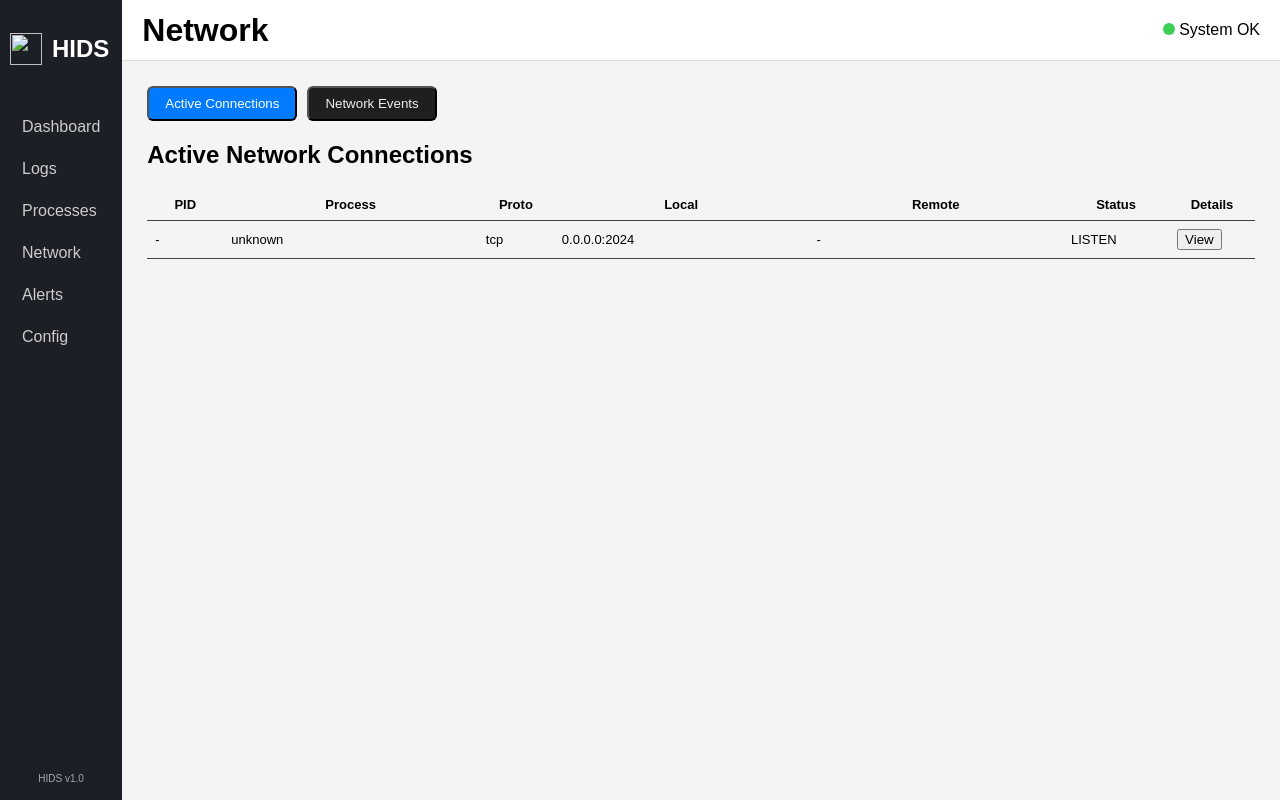
After one commit to AEP20/host-security-monitoring-dashboard-linux, a Flask app: page /network in a window 1280 px wide. The commit adds this page. Run offline with Flask 3, Linux system fonts and the light colour scheme; data that the repository does not hold is empty; parts of the project's set-up code (start-up, migrations or seed data) failed here and were passed over.

Commit message:
feat: network page

```diff
--- a/backend/api/network_api.py
+++ b/backend/api/network_api.py
@@ -0,0 +1,111 @@
+# backend/api/network_api.py
+
+from flask import Blueprint, request
+from backend.api.utils.response_wrapper import success, error
+from backend.models.network_event_model import NetworkEventModel
+from backend.database import SessionLocal
+from backend.logger import logger
+import psutil
+import socket
+
+network_api = Blueprint("network_api", __name__)
+
+
+# ======================================================
+# GET /api/network/events  → tüm network event geçmişi
+# Filtreler:
+#    ?type=NET_NEW_CONNECTION
+#    ?pid=123
+#    ?protocol=tcp
+# ======================================================
+@network_api.get("/events")
+def get_network_events():
+    session = SessionLocal()
+    try:
+        q = session.query(NetworkEventModel)
+
+        # filtreler
+        event_type = request.args.get("type")
+        pid = request.args.get("pid")
+        protocol = request.args.get("protocol")
+
+        if event_type:
+            q = q.filter(NetworkEventModel.event_type == event_type)
+
+        if pid:
+            q = q.filter(NetworkEventModel.pid == int(pid))
+
+        if protocol:
+            q = q.filter(NetworkEventModel.protocol == protocol)
+
+        q = q.order_by(NetworkEventModel.timestamp.desc())
+        rows = [r.to_dict() for r in q.all()]
+
+        return success(data=rows)
+
+    except Exception as e:
+        logger.exception("Failed to fetch network events")
+        return error("Failed to load network events", exception=e)
+    finally:
+        session.close()
+
+
+# ======================================================
+# GET /api/network/events/<id> → tek event
+# ======================================================
+@network_api.get("/events/<int:event_id>")
+def get_network_event_detail(event_id):
+    session = SessionLocal()
+    try:
+        row = session.query(NetworkEventModel).get(event_id)
+        if not row:
+            return error("Network event not found")
+
+        return success(data=row.to_dict())
+
+    except Exception as e:
+        logger.exception("Failed to load network event detail")
+        return error("Failed to load event", exception=e)
+    finally:
+        session.close()
+
+
+# ======================================================
+# GET /api/network/active → aktif network bağlantıları (snapshot)
+# psutil → ESTABLISHED, LISTEN vs.
+# ======================================================
+@network_api.get("/active")
+def active_network_connections():
+    try:
+        conns = psutil.net_connections(kind="inet")
+        results = []
+
+        for c in conns:
+            l_ip = getattr(c.laddr, "ip", None) if c.laddr else None
+            l_port = getattr(c.laddr, "port", None) if c.laddr else None
+            r_ip = getattr(c.raddr, "ip", None) if c.raddr else None
+            r_port = getattr(c.raddr, "port", None) if c.raddr else None
+
+            proto = "tcp" if c.type == socket.SOCK_STREAM else "udp"
+
+            try:
+                pname = psutil.Process(c.pid).name() if c.pid else "unknown"
+            except Exception:
+                pname = "unknown"
+
+            results.append({
+                "pid": c.pid,
+                "process_name": pname,
+                "protocol": proto,
+                "laddr_ip": l_ip,
+                "laddr_port": l_port,
+                "raddr_ip": r_ip,
+                "raddr_port": r_port,
+                "status": c.status,
+            })
+
+        return success(data=results)
+
+    except Exception as e:
+        logger.exception("Failed to fetch active network snapshot")
+        return error("Failed to fetch active connections", exception=e)
--- a/backend/app.py
+++ b/backend/app.py
@@ -3,6 +3,7 @@ from backend.database import init_db
 
 from backend.api.system_api import system_api
 from backend.api.metrics_api import metrics_api
+from backend.api.network_api import network_api
 from backend.api.logs_api import logs_api
 from backend.api.processes_api import process_api as processes_api
 from backend.core.scheduler.scheduler import Scheduler
@@ -25,6 +26,7 @@ def create_app():
     app.register_blueprint(metrics_api, url_prefix="/api/metrics")
     app.register_blueprint(logs_api, url_prefix="/api/logs")
     app.register_blueprint(processes_api, url_prefix="/api/process")
+    app.register_blueprint(network_api, url_prefix="/api/network")
 
     logger.debug("[APP] Blueprints registered")
 
@@ -47,6 +49,10 @@ def create_app():
     def processes_page():
         return render_template("processes.html")
 
+    @app.route("/network")
+    def network_page():
+        return render_template("network.html")
+
     logger.info("[APP] Flask application created successfully")
     return app
 
--- /dev/null
+++ b/frontend/static/css/network.css
@@ -0,0 +1,73 @@
+.tabs {
+    display: flex;
+    gap: 10px;
+    margin-bottom: 20px;
+}
+
+.tab {
+    padding: 8px 16px;
+    background: #1f1f1f;
+    color: #eee;
+    border-radius: 6px;
+    cursor: pointer;
+}
+
+.tab.active {
+    background: #007bff;
+    color: #fff;
+}
+
+.tab-content { display: none; }
+.tab-content.active { display: block; }
+
+/* TABLE */
+
+.table-wrapper {
+    width: 100%;
+    overflow-x: auto;
+}
+
+.table {
+    width: 100%;
+    table-layout: fixed;
+    border-collapse: collapse;
+    font-size: 13px;
+}
+
+.table th, .table td {
+    padding: 8px;
+    border-bottom: 1px solid #444;
+    white-space: nowrap;
+    overflow: hidden;
+    text-overflow: ellipsis;
+}
+
+.table th:nth-child(1) { width: 60px; }
+.table th:nth-child(3) { width: 60px; }
+.table th:nth-child(6) { width: 90px; }
+.table th:nth-child(7) { width: 70px; }
+
+/* MODAL */
+
+.modal {
+    display: none;
+    position: fixed;
+    left: 0; top: 0;
+    width: 100%; height: 100%;
+    background: rgba(0,0,0,0.7);
+}
+
+.modal-content {
+    width: 60%;
+    margin: 8% auto;
+    background: #222;
+    padding: 20px;
+    border-radius: 6px;
+    color: #eee;
+}
+
+#modal-close {
+    float: right;
+    font-size: 22px;
+    cursor: pointer;
+}
--- /dev/null
+++ b/frontend/static/js/network.js
@@ -0,0 +1,106 @@
+document.addEventListener("DOMContentLoaded", () => {
+
+    document.querySelectorAll(".tab").forEach(btn => {
+        btn.onclick = () => {
+            document.querySelectorAll(".tab").forEach(t => t.classList.remove("active"));
+            btn.classList.add("active");
+
+            let tab = btn.dataset.tab;
+            document.querySelectorAll(".tab-content").forEach(c => c.classList.remove("active"));
+            document.querySelector("#tab-" + tab).classList.add("active");
+
+            if (tab === "active") loadActiveConnections();
+            if (tab === "events") loadNetworkEvents();
+        };
+    });
+
+    loadActiveConnections();
+    loadNetworkEvents();
+
+
+    // ----------------------------------------
+    // ACTIVE NETWORK CONNECTIONS
+    // ----------------------------------------
+    function loadActiveConnections() {
+        fetch("/api/network/active")
+            .then(res => res.json())
+            .then(json => {
+                let tbody = document.getElementById("active-network-table");
+                tbody.innerHTML = "";
+
+                (json.data || []).forEach(c => {
+                    let tr = document.createElement("tr");
+
+                    tr.innerHTML = `
+                        <td>${c.pid || "-"}</td>
+                        <td>${c.process_name}</td>
+                        <td>${c.protocol}</td>
+                        <td>${c.laddr_ip}:${c.laddr_port}</td>
+                        <td>${c.raddr_ip ? c.raddr_ip + ":" + c.raddr_port : "-"}</td>
+                        <td>${c.status}</td>
+                        <td><button class="details-active-btn" data-json='${JSON.stringify(c)}'>View</button></td>
+                    `;
+
+                    tbody.appendChild(tr);
+                });
+
+                document.querySelectorAll(".details-active-btn").forEach(btn => {
+                    btn.onclick = () => showModal(JSON.parse(btn.dataset.json));
+                });
+            });
+    }
+
+
+    // ----------------------------------------
+    // NETWORK EVENT HISTORY
+    // ----------------------------------------
+    function loadNetworkEvents() {
+        fetch("/api/network/events")
+            .then(res => res.json())
+            .then(json => {
+                let tbody = document.getElementById("network-event-table");
+                tbody.innerHTML = "";
+
+                (json.data || []).forEach(ev => {
+                    let tr = document.createElement("tr");
+
+                    tr.innerHTML = `
+                        <td>${ev.timestamp}</td>
+                        <td>${ev.event_type}</td>
+                        <td>${ev.pid}</td>
+                        <td>${ev.process_name}</td>
+                        <td><button class="details-btn" data-id="${ev.id}">View</button></td>
+                    `;
+
+                    tbody.appendChild(tr);
+                });
+
+                document.querySelectorAll(".details-btn").forEach(btn => {
+                    btn.onclick = () => loadEventDetail(btn.dataset.id);
+                });
+            });
+    }
+
+
+    // ----------------------------------------
+    // EVENT DETAIL MODAL
+    // ----------------------------------------
+    function loadEventDetail(id) {
+        fetch(`/api/network/events/${id}`)
+            .then(res => res.json())
+            .then(json => showModal(json.data));
+    }
+
+
+    function showModal(obj) {
+        document.getElementById("modal-body").innerText =
+            JSON.stringify(obj, null, 4);
+
+        document.getElementById("network-modal").style.display = "block";
+    }
+
+    document.getElementById("modal-close").onclick = () => {
+        document.getElementById("network-modal").style.display = "none";
+    };
+
+});
--- a/frontend/templates/layout.html
+++ b/frontend/templates/layout.html
@@ -33,8 +33,8 @@
             <a href="/processes" class="nav-item {% if active == 'processes' %}active{% endif %}">
                 Processes
             </a>
-            <a href="/ports" class="nav-item {% if active == 'ports' %}active{% endif %}">
-                Ports
+            <a href="/Network" class="nav-item {% if active == 'network' %}active{% endif %}">
+                Network
             </a>
             <a href="/alerts" class="nav-item {% if active == 'alerts' %}active{% endif %}">
                 Alerts
--- /dev/null
+++ b/frontend/templates/network.html
@@ -0,0 +1,76 @@
+{% extends "layout.html" %}
+
+{% block page_title %}
+Network
+{% endblock %}
+
+{% block extra_styles %}
+<link rel="stylesheet" href="{{ url_for('static', filename='css/network.css') }}">
+{% endblock %}
+
+{% block content %}
+
+<div class="network-container">
+
+    <div class="tabs">
+        <button class="tab active" data-tab="active">Active Connections</button>
+        <button class="tab" data-tab="events">Network Events</button>
+    </div>
+
+    <!-- ACTIVE CONNECTIONS -->
+    <div id="tab-active" class="tab-content active">
+        <h2>Active Network Connections</h2>
+
+        <div class="table-wrapper">
+            <table class="table">
+                <thead>
+                    <tr>
+                        <th>PID</th>
+                        <th>Process</th>
+                        <th>Proto</th>
+                        <th>Local</th>
+                        <th>Remote</th>
+                        <th>Status</th>
+                        <th>Details</th>
+                    </tr>
+                </thead>
+                <tbody id="active-network-table"></tbody>
+            </table>
+        </div>
+    </div>
+
+    <!-- NETWORK EVENTS -->
+    <div id="tab-events" class="tab-content">
+        <h2>Network Event History</h2>
+
+        <div class="table-wrapper">
+            <table class="table">
+                <thead>
+                    <tr>
+                        <th>Timestamp</th>
+                        <th>Event Type</th>
+                        <th>PID</th>
+                        <th>Process</th>
+                        <th>Details</th>
+                    </tr>
+                </thead>
+                <tbody id="network-event-table"></tbody>
+            </table>
+        </div>
+    </div>
+
+</div>
+
+<!-- MODAL -->
+<div id="network-modal" class="modal">
+    <div class="modal-content">
+        <span id="modal-close">&times;</span>
+        <pre id="modal-body"></pre>
+    </div>
+</div>
+
+{% endblock %}
+
+{% block scripts %}
+<script src="{{ url_for('static', filename='js/network.js') }}"></script>
+{% endblock %}
```
Also changed, not shown: backend/core/event_dispatcher/event_dispatcher.py (+14 -14 lines), backend/models/network_event_model.py (+115 -1 lines), frontend/templates/ports.html (deleted).
